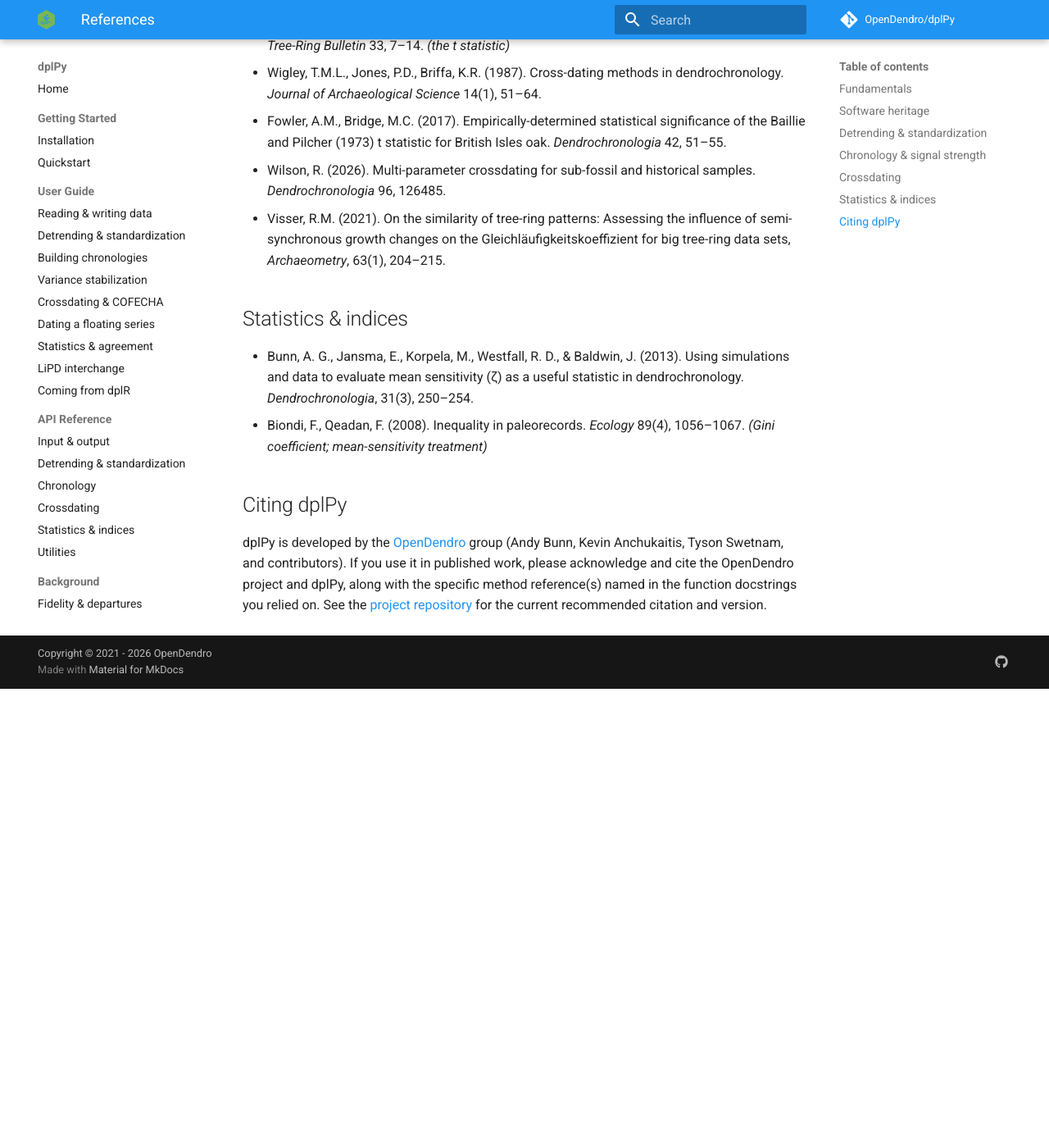
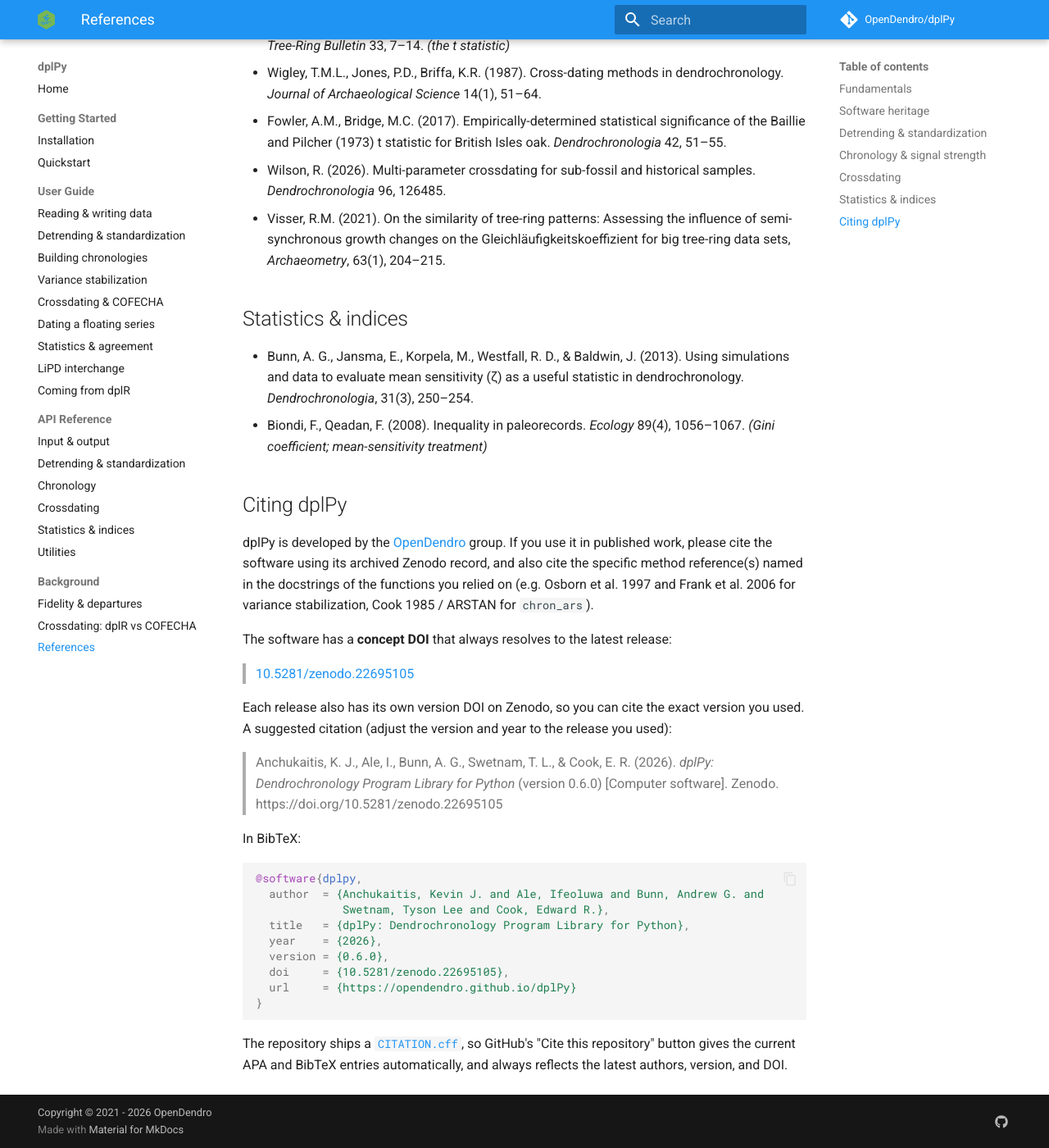
Before and after one commit to OpenDendro/dplPy, an MkDocs documentation site: the page built from docs/background/references.md, in a window 1280 px wide and 1400 px high, scrolled down 2246 px. Shown: the whole window at 82% size. Built offline with MkDocs 1.6.1 and Material for MkDocs 9.7.7, drawn with Linux system fonts in a browser that asks for light colours; comment, search, counter and statistics services are not loaded; before the commit the page ends 3086 px from its top, so only the background shows below that.

Commit message:
Update references.md

````diff
--- a/docs/background/references.md
+++ b/docs/background/references.md
@@ -103,9 +103,38 @@
 
 ## Citing dplPy
 
-dplPy is developed by the [OpenDendro](https://opendendro.org) group (Andy Bunn,
-Kevin Anchukaitis, Tyson Swetnam, and contributors). If you use it in published
-work, please acknowledge and cite the OpenDendro project and dplPy, along with
-the specific method reference(s) named in the function docstrings you relied on.
-See the [project repository](https://github.com/OpenDendro/dplPy) for the current
-recommended citation and version.
+dplPy is developed by the [OpenDendro](https://opendendro.org) group. If you use
+it in published work, please cite the software using its archived Zenodo record,
+and also cite the specific method reference(s) named in the docstrings of the
+functions you relied on (e.g. Osborn et al. 1997 and Frank et al. 2006 for
+variance stabilization, Cook 1985 / ARSTAN for `chron_ars`).
+
+The software has a **concept DOI** that always resolves to the latest release:
+
+> [10.5281/zenodo.22695105](https://doi.org/10.5281/zenodo.22695105)
+
+Each release also has its own version DOI on Zenodo, so you can cite the exact
+version you used. A suggested citation (adjust the version and year to the release
+you used):
+
+> Anchukaitis, K. J., Ale, I., Bunn, A. G., Swetnam, T. L., & Cook, E. R. (2026).
+> *dplPy: Dendrochronology Program Library for Python* (version 0.6.0) [Computer
+> software]. Zenodo. https://doi.org/10.5281/zenodo.22695105
+
+In BibTeX:
+
+```bibtex
+@software{dplpy,
+  author  = {Anchukaitis, Kevin J. and Ale, Ifeoluwa and Bunn, Andrew G. and
+             Swetnam, Tyson Lee and Cook, Edward R.},
+  title   = {dplPy: Dendrochronology Program Library for Python},
+  year    = {2026},
+  version = {0.6.0},
+  doi     = {10.5281/zenodo.22695105},
+  url     = {https://opendendro.github.io/dplPy}
+}
+```
+
+The repository ships a [`CITATION.cff`](https://github.com/OpenDendro/dplPy/blob/main/CITATION.cff),
+so GitHub's "Cite this repository" button gives the current APA and BibTeX
+entries automatically, and always reflects the latest authors, version, and DOI.
````
